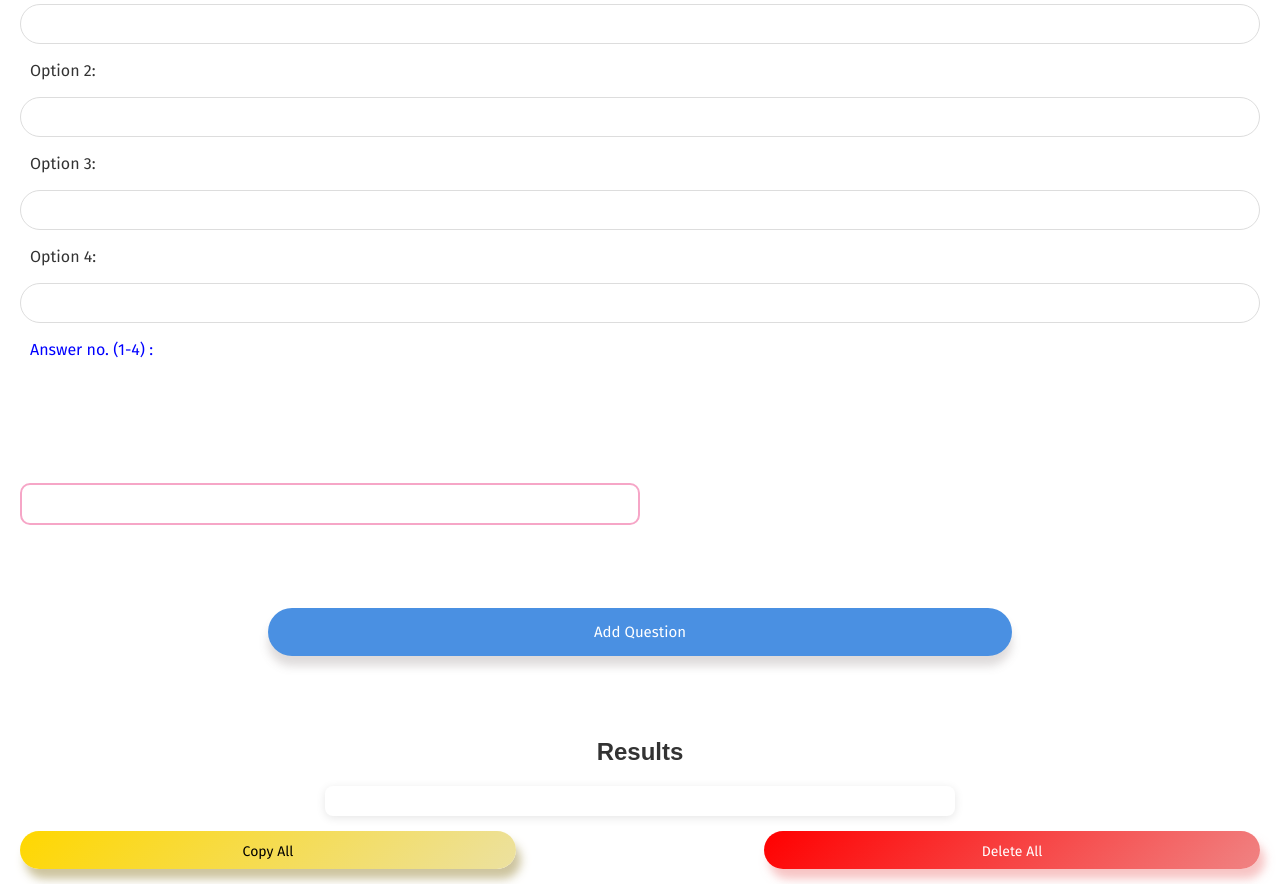
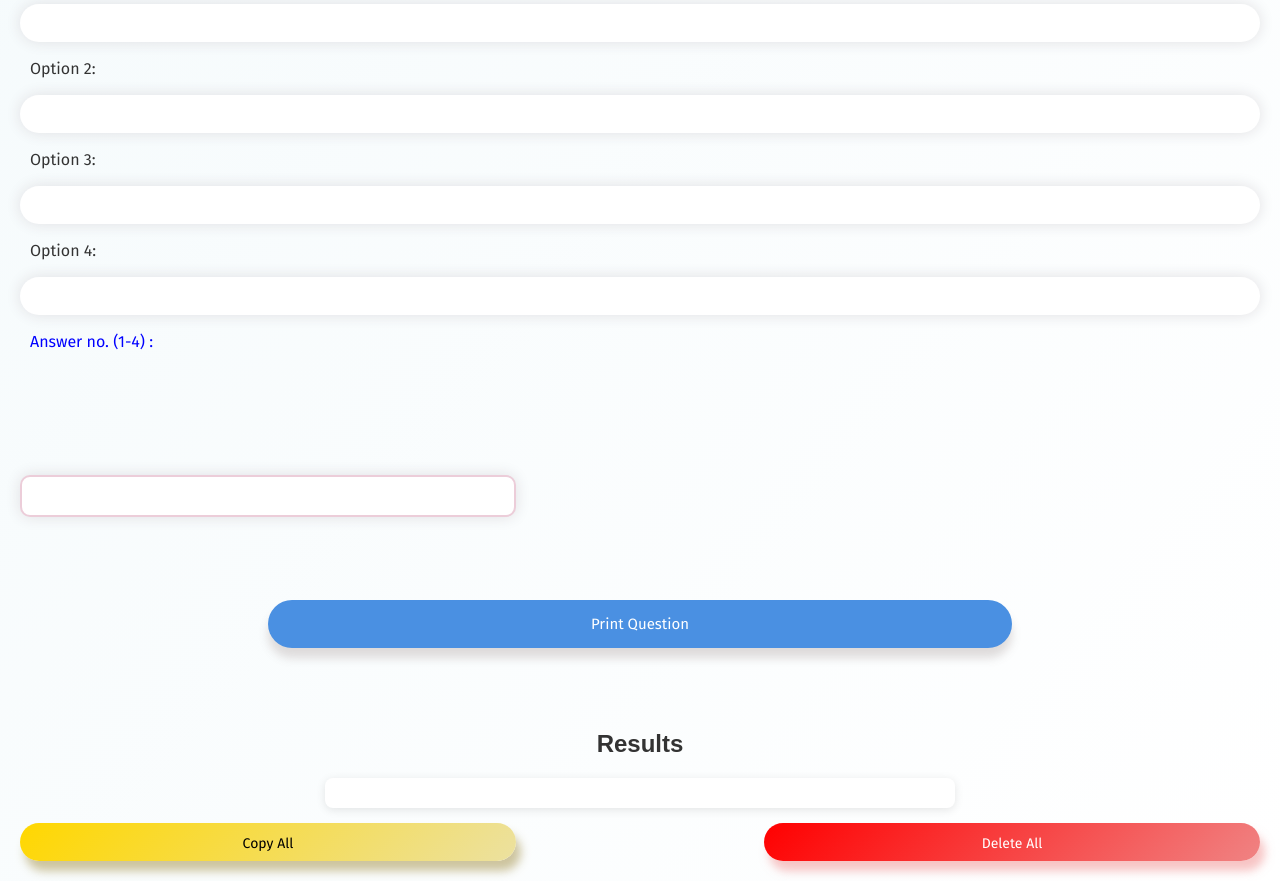
Before and after one commit to tcgesan/Array-Maker, a plain HTML site: page index.html in a window 1280 px wide. Shown: the part 333-1217 px from the top of the page. Drawn offline with Linux system fonts and the light colour scheme.

Commit message:
neww upp

```diff
--- a/index.html
+++ b/index.html
@@ -35,7 +35,7 @@
 
 
     </form>
-    <button id="add-que" type="button" onclick="addQuestion()">Add Question</button>
+    <button id="add-que" type="button" onclick="addQuestion()">Print Question</button>
     <h2>Results</h2>
     <pre id="dataDisplay"></pre>
 
--- a/style.css
+++ b/style.css
@@ -1,5 +1,6 @@
 *{
     margin: 0;
+    user-select: none;
     padding: 0;
 }
 
@@ -9,7 +10,7 @@
 /* Base Styles */
  body {
     font-family: Arial, sans-serif;
-    background: #ffffff;
+    background:linear-gradient(130deg,rgba(231, 244, 248, 0.438),rgb(255, 255, 255));
     color: #333;
     display: flex;
     justify-content: center;
@@ -39,7 +40,8 @@ input[type="number"] {
     margin-top: 5%;
     margin: 17px 0;
     border-radius: 4px;
-    border: 1px solid #ddd;
+    border: none;
+    box-shadow: 0px 0px 15px rgb(224, 224, 227);
     font-size: 16px;
     box-sizing: border-box;
 }
@@ -206,7 +208,7 @@ label{
 #questionInput{
     font-family: op;
     border-radius: 5px;
-    border: 2px solid rgb(182, 207, 252);
+    border: 2px solid rgba(42, 70, 182, 0.196);
 }
 #option1{
     border-radius: 50px;
@@ -228,9 +230,9 @@ label{
     font-family: op;
 }
 #answerInput{
-    width: 50%;
+    width: 40%;
     font-family: op;
     margin-top: 10%;
-    border-radius: 10px;
-    border: 2px solid rgb(246, 166, 199);
+    border-radius: 010px;
+    border: 2px solid rgba(170, 31, 87, 0.225);
 }
```
Also changed, not shown: script.js (line endings or trailing spaces).
